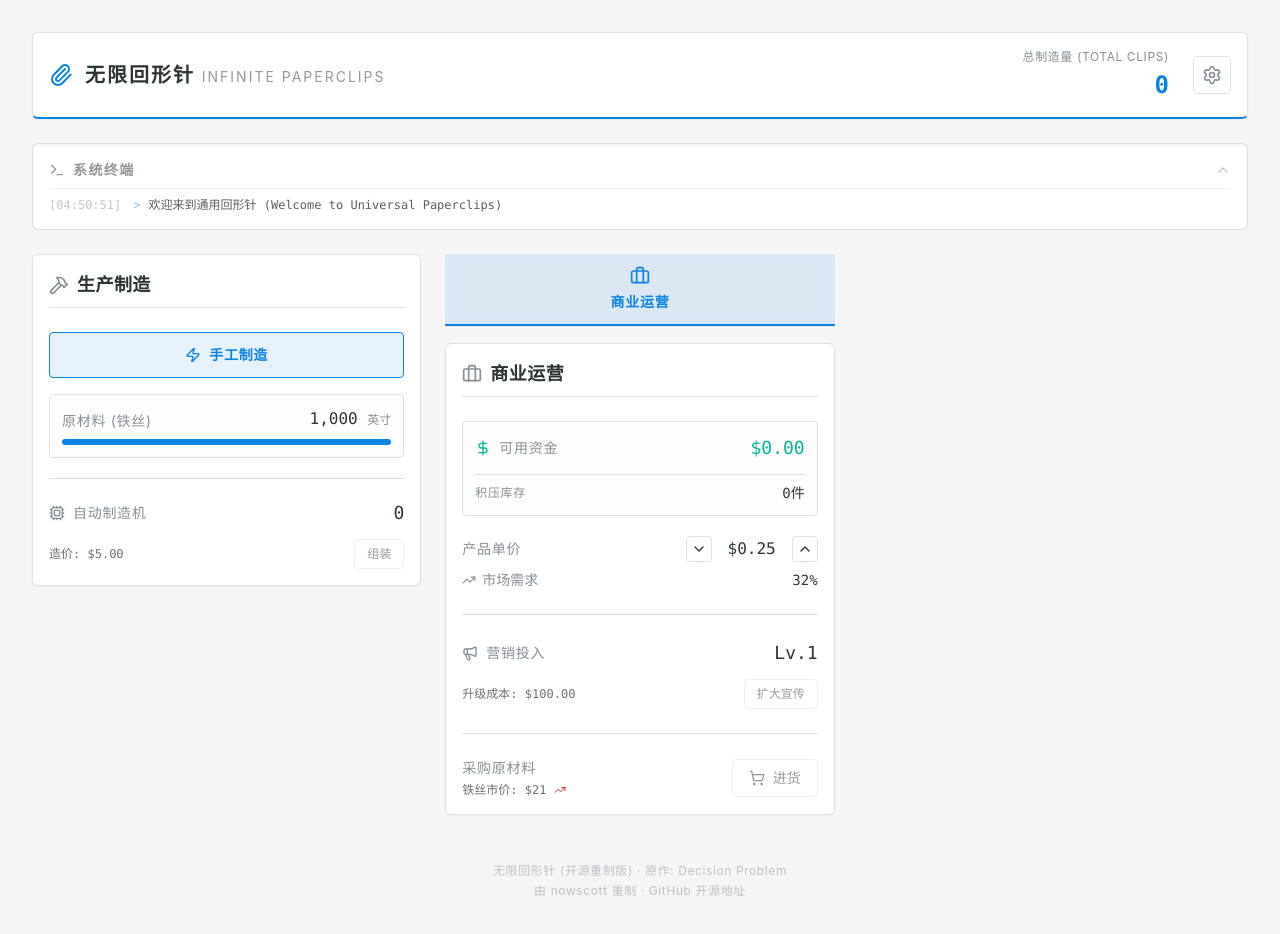
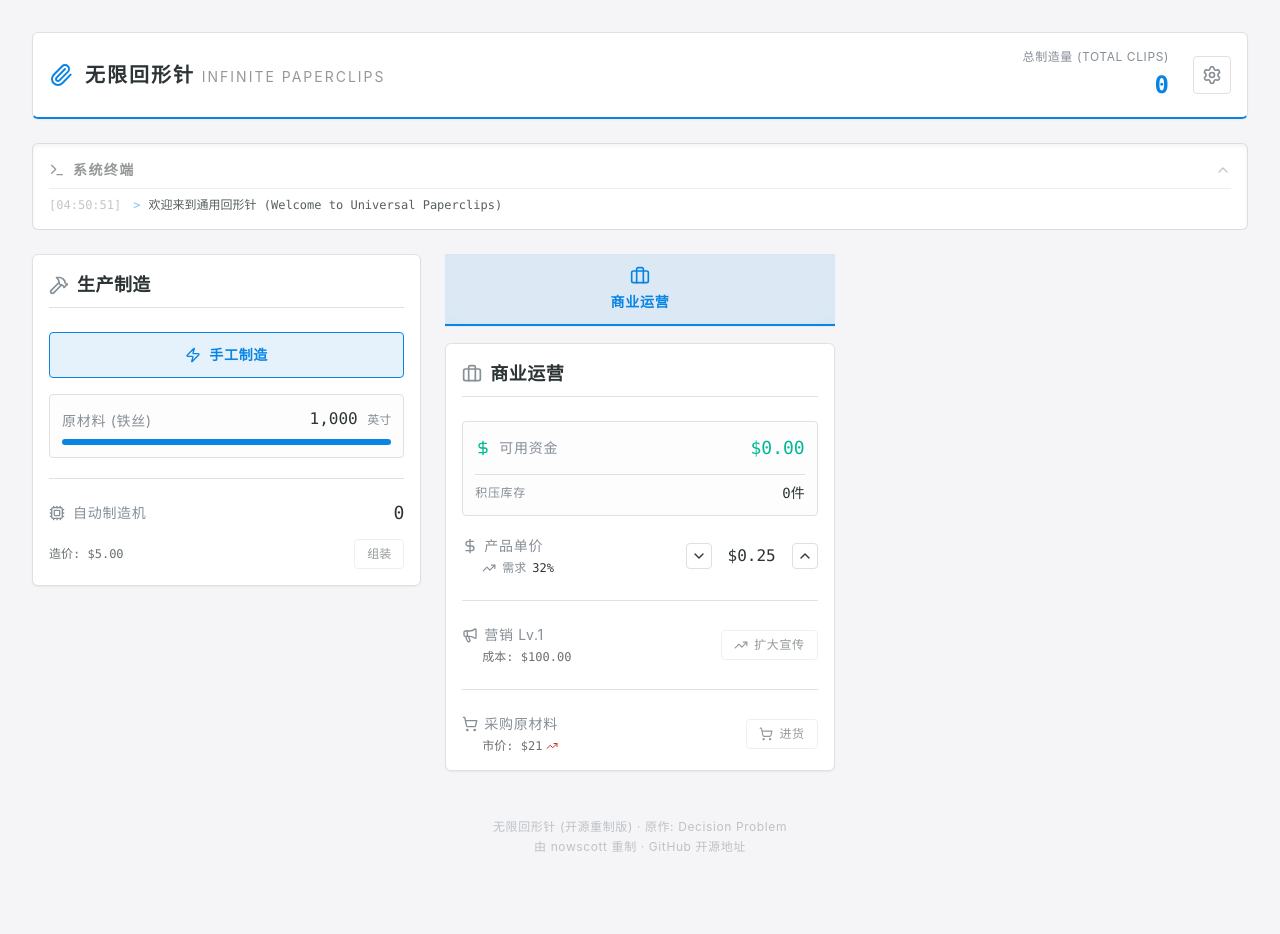
Before and after one commit to nowscott/PaperClips, a React (Vite) app: page / in a window 1280 px wide. Shown: the top 934 px of the page. After the commit the page ends 903 px from the top, so only its background shows below. Built offline with nearby package versions, Linux system fonts and the light colour scheme.

Commit message:
style(Business): 重构业务组件布局以改善视觉层次
- 将定价、营销和采购部分调整为统一的左右布局结构
- 在关键操作按钮中添加图标以提高可识别性
- 调整文本大小和间距以增强可读性
- 保持所有功能逻辑不变，仅改进视觉呈现

```diff
--- a/src/components/Business.tsx
+++ b/src/components/Business.tsx
@@ -49,9 +49,18 @@ export const Business = () => {
         </div>
 
         {/* 定价控制 */}
-        <div className="flex flex-col gap-2">
         <div className="flex justify-between items-center">
-            <span className="text-sm text-evolve-textDim tracking-wider">产品单价</span>
+          <div className="flex flex-col gap-1">
+            <div className="flex items-center gap-1.5 text-sm text-evolve-textDim tracking-wider">
+              <DollarSign className="w-4 h-4" />
+              <span>产品单价</span>
+            </div>
+            <div className="flex items-center gap-1.5 text-xs pl-5">
+              <TrendingUp className="w-3.5 h-3.5 text-evolve-textDim" />
+              <span className="text-evolve-textDim">需求</span>
+              <span className="font-mono">{formatNumber(publicDemand)}%</span>
+            </div>
+          </div>
           <div className="flex items-center gap-2">
             <button className="btn-evolve p-1" onClick={lowerPrice}>
               <ChevronDown className="w-4 h-4" />
@@ -62,56 +71,49 @@ export const Business = () => {
             </button>
           </div>
         </div>
-          <div className="flex justify-between items-center text-sm">
-            <div className="flex items-center gap-1.5 text-evolve-textDim">
-              <TrendingUp className="w-3.5 h-3.5" />
-              <span>市场需求</span>
-            </div>
-            <span className="font-mono">{formatNumber(publicDemand)}%</span>
-          </div>
-        </div>
 
         <div className="h-px bg-evolve-border w-full my-1"></div>
 
         {/* 营销系统 */}
-        <div className="flex flex-col gap-2">
-          <div className="flex justify-between items-center mb-1">
-            <div className="flex items-center gap-2 text-sm text-evolve-textDim tracking-wider">
+        <div className="flex justify-between items-center">
+          <div className="flex flex-col gap-1">
+            <div className="flex items-center gap-1.5 text-sm text-evolve-textDim tracking-wider">
               <Megaphone className="w-4 h-4" />
-              <span>营销投入</span>
+              <span>营销 Lv.{marketingLevel}</span>
             </div>
-            <span className="font-mono text-lg">Lv.{marketingLevel}</span>
+            <span className="text-xs font-mono opacity-70 pl-5">成本: ${formatNumber(marketingCost, 2)}</span>
           </div>
-          <div className="flex justify-between items-center">
-            <span className="text-xs font-mono opacity-70">升级成本: ${formatNumber(marketingCost, 2)}</span>
           <button
-              className="btn-evolve text-xs py-1.5 px-3"
+            className="btn-evolve flex items-center justify-center gap-1.5 py-1.5 px-3 text-xs tracking-wider"
             onClick={upgradeMarketing}
             disabled={funds < marketingCost}
           >
-              扩大宣传
+            <TrendingUp className="w-3.5 h-3.5" />
+            <span>扩大宣传</span>
           </button>
-          </div>
         </div>
 
         <div className="h-px bg-evolve-border w-full my-1"></div>
 
         {/* 购买铁丝 */}
         <div className="flex justify-between items-center">
-          <div>
-            <div className="text-sm text-evolve-textDim tracking-wider mb-1">采购原材料</div>
-            <div className="flex items-center gap-1 text-xs font-mono">
-              <span className="opacity-70">铁丝市价: ${formatNumber(wireCost)}</span>
-              {isWireCostUp && <TrendingUp className="w-3 h-3 text-evolve-danger ml-1" />}
-              {isWireCostDown && <TrendingUp className="w-3 h-3 text-evolve-success ml-1 transform rotate-180 scale-y-[-1]" />}
+          <div className="flex flex-col gap-1">
+            <div className="flex items-center gap-1.5 text-sm text-evolve-textDim tracking-wider">
+              <ShoppingCart className="w-4 h-4" />
+              <span>采购原材料</span>
+            </div>
+            <div className="flex items-center gap-1 text-xs font-mono pl-5">
+              <span className="opacity-70">市价: ${formatNumber(wireCost)}</span>
+              {isWireCostUp && <TrendingUp className="w-3 h-3 text-evolve-danger" />}
+              {isWireCostDown && <TrendingUp className="w-3 h-3 text-evolve-success transform rotate-180 scale-y-[-1]" />}
             </div>
           </div>
           <button
-            className="btn-evolve flex items-center gap-2"
+            className="btn-evolve flex items-center justify-center gap-1.5 py-1.5 px-3 text-xs tracking-wider"
             onClick={buyWire}
             disabled={funds < wireCost}
           >
-            <ShoppingCart className="w-4 h-4" />
+            <ShoppingCart className="w-3.5 h-3.5" />
             <span>进货</span>
           </button>
         </div>
```
Lines whose indentation alone changed are shown as unchanged.
